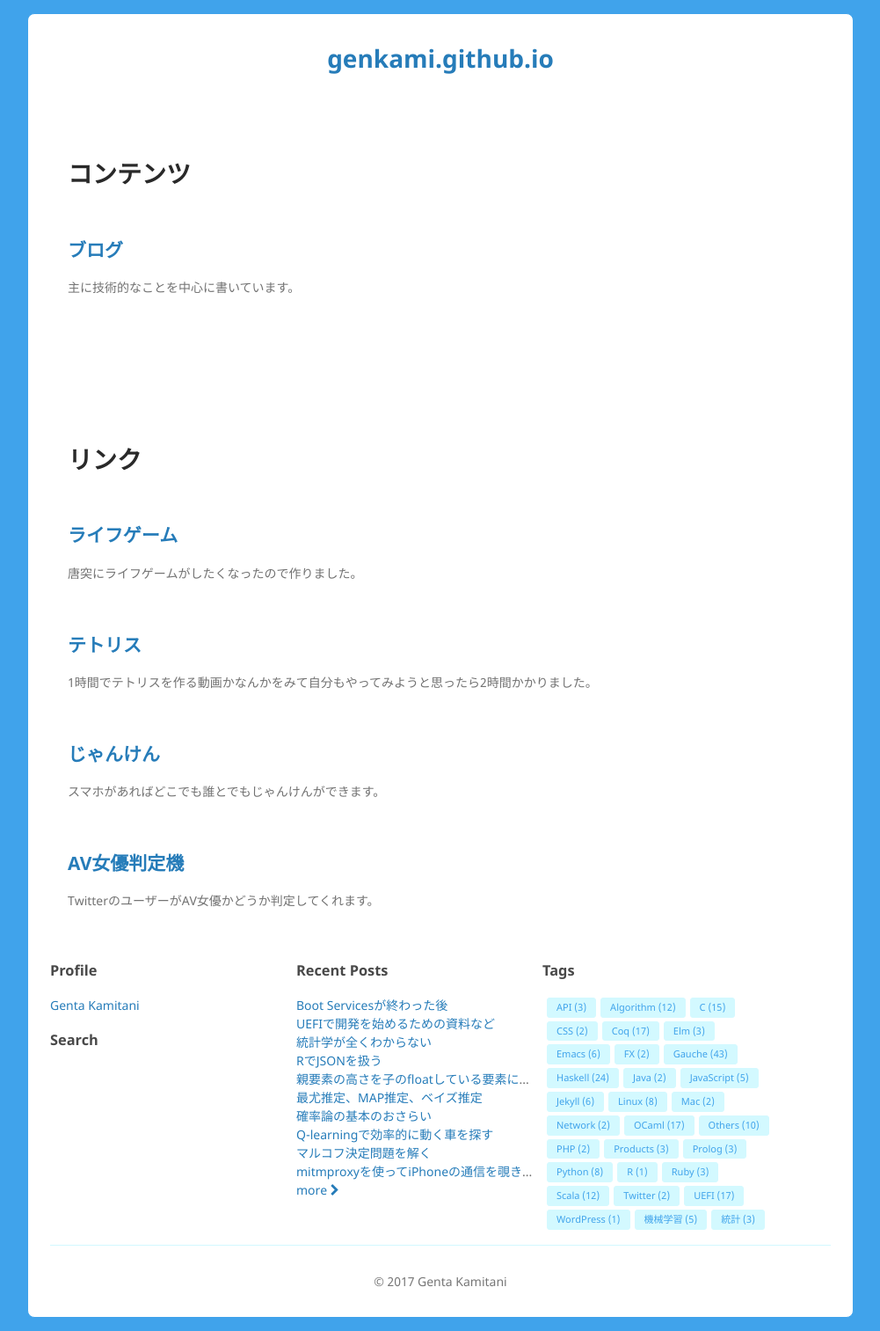
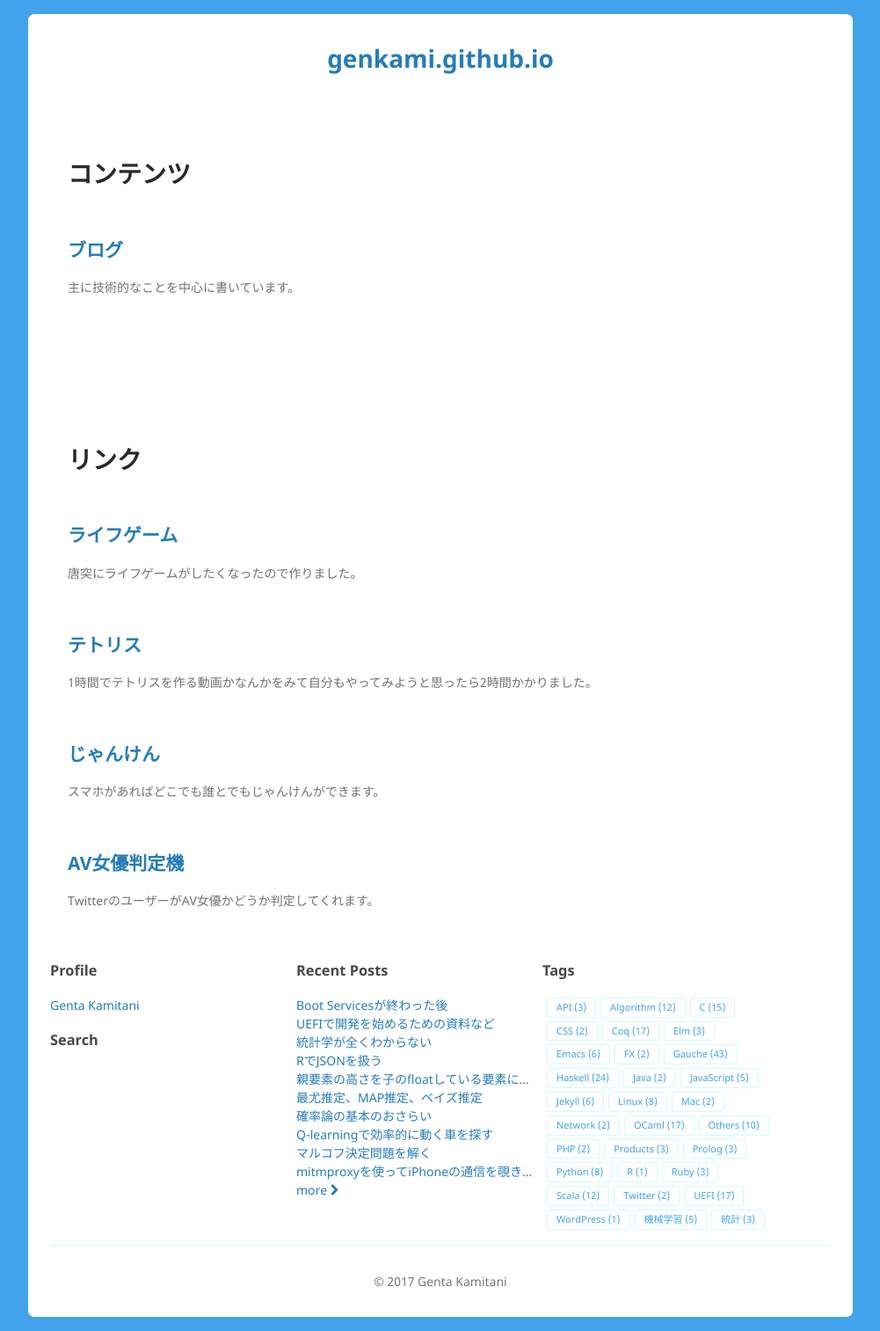
Before and after one commit to genkami/genkami.github.io, a Jekyll site: the page built from index.html, in a window 1280 px wide. Shown: the whole page at 88% size, without its empty margins (139-1140 px from the left). Built offline with Jekyll 4.4.1, drawn with Linux system fonts in a browser that asks for light colours; comment, search, counter and statistics services are not loaded.

Commit message:
タグの背景色消した

```diff
--- a/_sass/theme/pale.scss
+++ b/_sass/theme/pale.scss
@@ -18,8 +18,8 @@
 $tag-font-color: $outer-background-color;
 $tag-font-hover-color: $tag-font-color;
 $tag-font-active-color: $tag-font-color;
-$tag-background-color: #d3f9ff;
-$tag-border-color: $tag-background-color;
+$tag-background-color: $inner-background-color;
+$tag-border-color: #d3f9ff;
 
 $h1-color: #292929;
 $h2-color: #393939;
```
